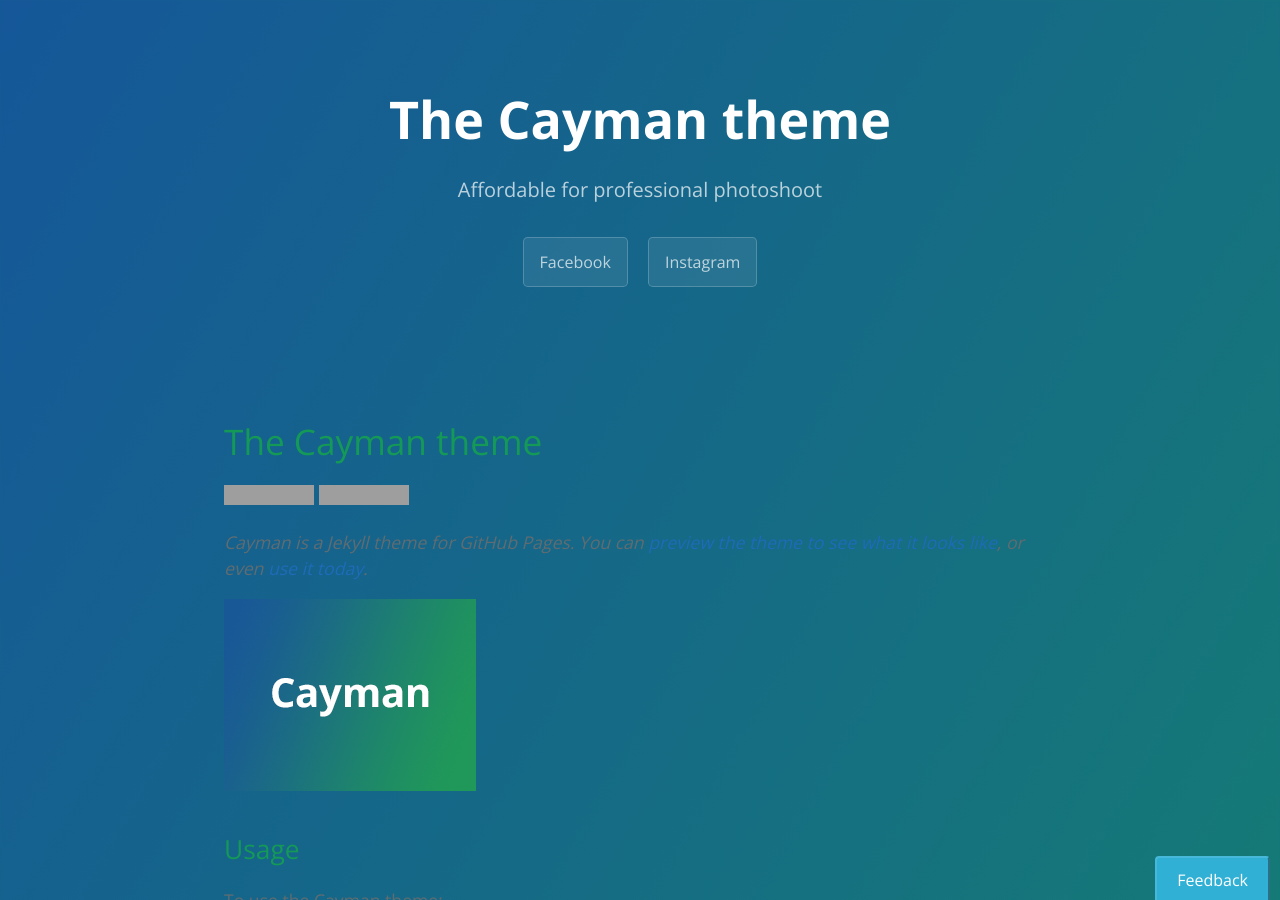
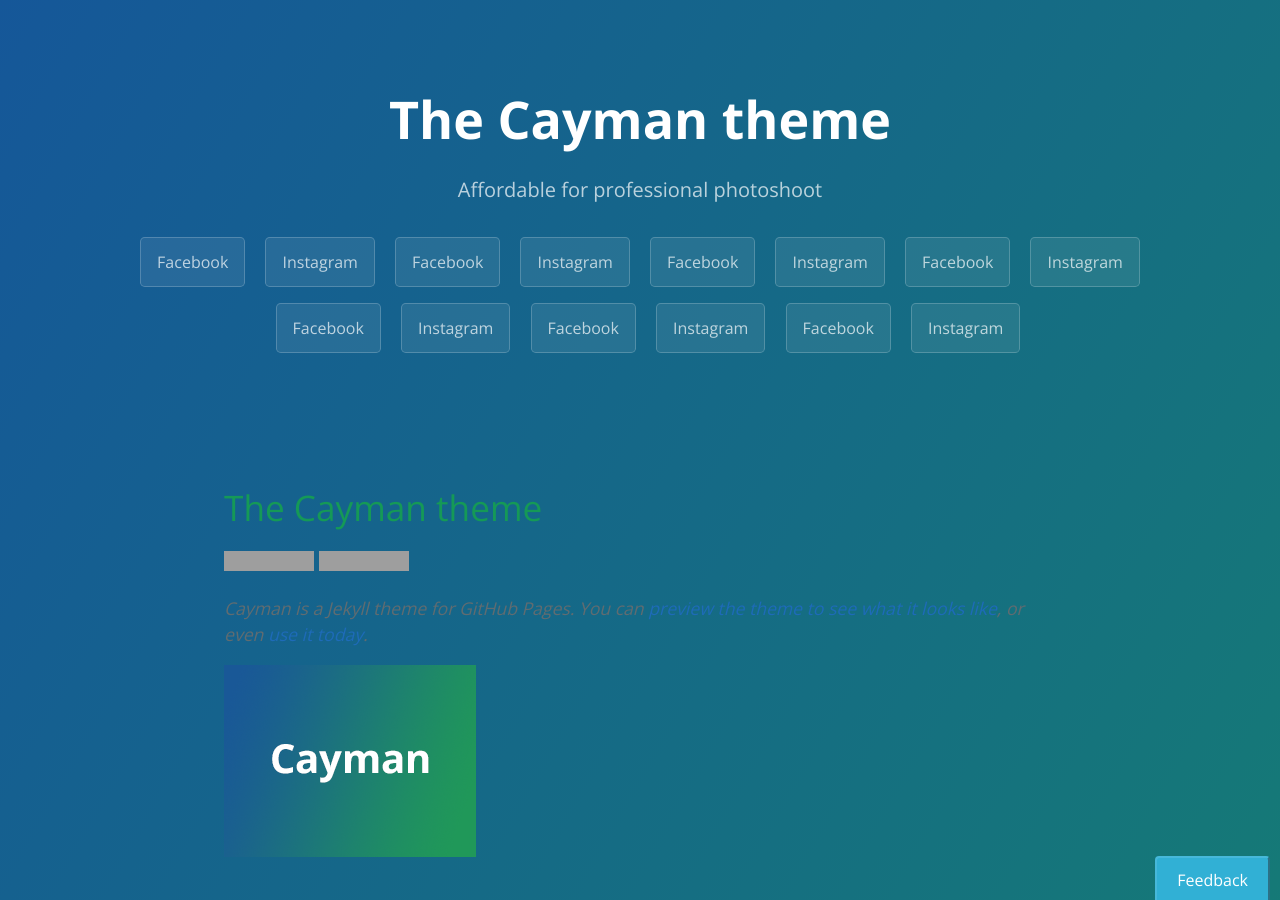
Before and after one commit to picperfect7/picperfect7.github.io, a Jekyll site: the page built from README.md, in a window 1280 px wide and 900 px high. Built offline with Jekyll 4.4.1, drawn with Linux system fonts in a browser that asks for light colours; our own code applies the rules of GitHub Pages for plain Markdown files; grey boxes are pictures that could not be loaded.

Commit message:
Update default.html

```diff
--- a/_layouts/default.html
+++ b/_layouts/default.html
@@ -31,6 +31,18 @@
       {% if site.show_downloads %}
         <a href="{{ site.github.zip_url }}" class="btn">Facebook</a>
         <a href="{{ site.github.tar_url }}" class="btn">Instagram</a>
+<a href="{{ site.github.zip_url }}" class="btn">Facebook</a>
+        <a href="{{ site.github.tar_url }}" class="btn">Instagram</a>
+<a href="{{ site.github.zip_url }}" class="btn">Facebook</a>
+        <a href="{{ site.github.tar_url }}" class="btn">Instagram</a>
+<a href="{{ site.github.zip_url }}" class="btn">Facebook</a>
+        <a href="{{ site.github.tar_url }}" class="btn">Instagram</a>
+<a href="{{ site.github.zip_url }}" class="btn">Facebook</a>
+        <a href="{{ site.github.tar_url }}" class="btn">Instagram</a>
+<a href="{{ site.github.zip_url }}" class="btn">Facebook</a>
+        <a href="{{ site.github.tar_url }}" class="btn">Instagram</a>
+<a href="{{ site.github.zip_url }}" class="btn">Facebook</a>
+        <a href="{{ site.github.tar_url }}" class="btn">Instagram</a>
       {% endif %}
 
        <div id="mybutton">
```
